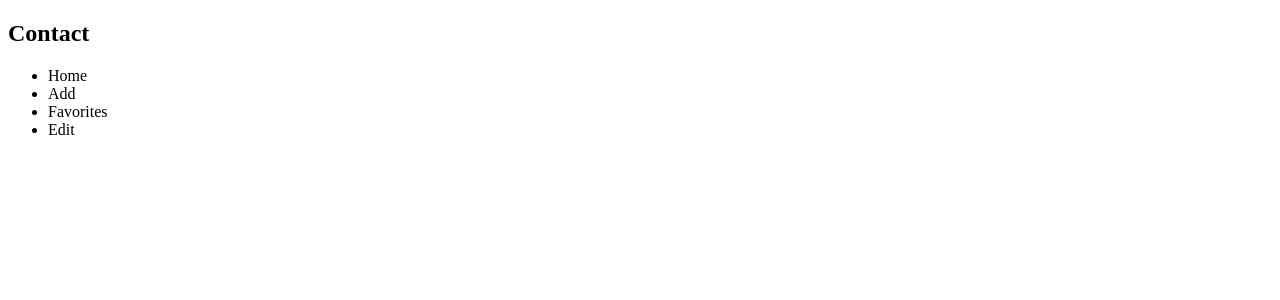
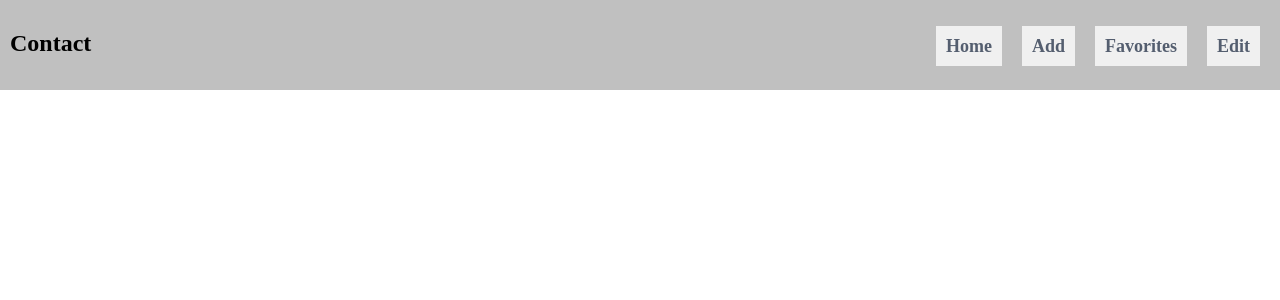
Before and after one commit to Ezra-code/contactlist, a React (Create React App) app: page / in a window 1280 px wide. Shown: the top 300 px of the page. Built offline with nearby package versions, Linux system fonts and the light colour scheme.

Commit message:
added nav bar and routing to the nav links

```diff
--- a/src/App.js
+++ b/src/App.js
@@ -1,9 +1,22 @@
 import React from "react";
 import NavBar from "./compoents/Navbar";
+import Add from "./compoents/newcontact"
+import Favorite from "./compoents/favoritecontact";
+import Edit from "./compoents/editContact";
+import Contact from "./compoents/contactlist";
+import { BrowserRouter, Routes, Route } from "react-router-dom";
 
 function App() {
     return (
-        <NavBar/>
+        <BrowserRouter>
+            <NavBar />
+            <Routes>
+                <Route path="home" element={<Contact />}/>
+                <Route path="Add" element={<Add />}/>
+                <Route path="favorites" element={<Favorite />}/>
+                <Route path="edit" element={<Edit />}/>
+            </Routes>
+        </BrowserRouter>
     )
 }
 
--- /dev/null
+++ b/src/Index.css
@@ -0,0 +1,27 @@
+body{
+    padding: 0;
+    margin: 0;
+    box-sizing: border-box;
+}
+nav{
+    display: flex;
+    justify-content: space-between;
+    height: 70px;
+    background-color: silver;
+    padding: 10px;
+}
+ul{
+    display: flex;
+}
+li{
+    text-decoration: none;
+    list-style: none;
+    margin: 10px;
+    font-size: 18px;
+}
+li>a{
+    padding: 10px;
+    text-decoration: none;
+    font-size: 18px;
+    font-weight: bold;
+}
--- a/src/compoents/Navbar.js
+++ b/src/compoents/Navbar.js
@@ -8,10 +8,50 @@ function NavBar() {
                 <h2>Contact</h2>
             </div>
             <ul>
-                <li>Home</li>
-                <li>Add</li>
-                <li>Favorites</li>
-                <li>Edit</li>
+                <li>
+                    <NavLink
+                        to="home"
+                        style={({ isActive }) => ({
+                        color: isActive ? '#fff' : '#545e6f',
+                            background: isActive ? '#7600dc' : '#f0f0f0',
+                                                   })}
+                    >
+                        Home
+                    </NavLink>
+                </li>
+                <li>
+                    <NavLink
+                        to="Add"
+                        style={({ isActive }) => ({
+                            color: isActive ? '#fff' : '#545e6f',
+                            background: isActive ? '#7600dc' : '#f0f0f0',
+                        })}
+                    >
+                        Add
+                    </NavLink>
+                </li>
+                <li>
+                    <NavLink
+                        to="favorites"
+                        style={({ isActive }) => ({
+                            color: isActive ? '#fff' : '#545e6f',
+                            background: isActive ? '#7600dc' : '#f0f0f0',
+                        })}
+                    >
+                        Favorites
+                    </NavLink>
+                </li>
+                <li>
+                    <NavLink
+                        to="edit"
+                        style={({ isActive }) => ({
+                            color: isActive ? '#fff' : '#545e6f',
+                            background: isActive ? '#7600dc' : '#f0f0f0',
+                        })}
+                    >
+                        Edit
+                    </NavLink>
+                </li>
             </ul>
         </nav>
     )
--- a/src/compoents/contactlist.js
+++ b/src/compoents/contactlist.js
@@ -0,0 +1,12 @@
+import React from "react";
+
+function ContactList() {
+    return (
+        <>
+            <p>This is a new begining</p>
+        </>
+
+    )
+}
+
+export default ContactList
--- a/src/compoents/editContact.js
+++ b/src/compoents/editContact.js
@@ -0,0 +1,9 @@
+import React from "react";
+
+function Edit() {
+    return (
+        <p><strong>Never stay whaere</strong></p>
+    )
+}
+
+export default Edit
--- a/src/compoents/favoritecontact.js
+++ b/src/compoents/favoritecontact.js
@@ -0,0 +1,11 @@
+import React from "react"
+
+function Favorite() {
+    return (
+
+    <h3>this is the most favorite item</h3>
+
+    )
+}
+
+export default Favorite
--- a/src/compoents/newcontact.js
+++ b/src/compoents/newcontact.js
@@ -0,0 +1,9 @@
+import React from "react";
+
+function NewContact() {
+    return (
+        <p>never too late</p>
+    )
+}
+
+export default NewContact
--- a/src/index.js
+++ b/src/index.js
@@ -1,7 +1,7 @@
 import React from 'react';
 import ReactDOM from 'react-dom/client';
 import App from './App';
-
+import "./Index.css"
 
 const root = ReactDOM.createRoot(document.getElementById('root'));
 root.render(
```
Also changed, not shown: public/index.html (+0 -18 lines).
